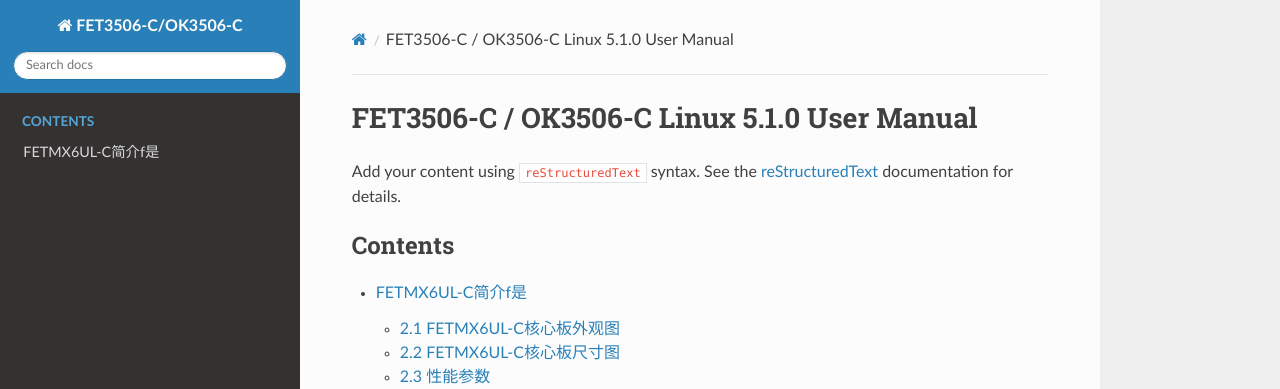
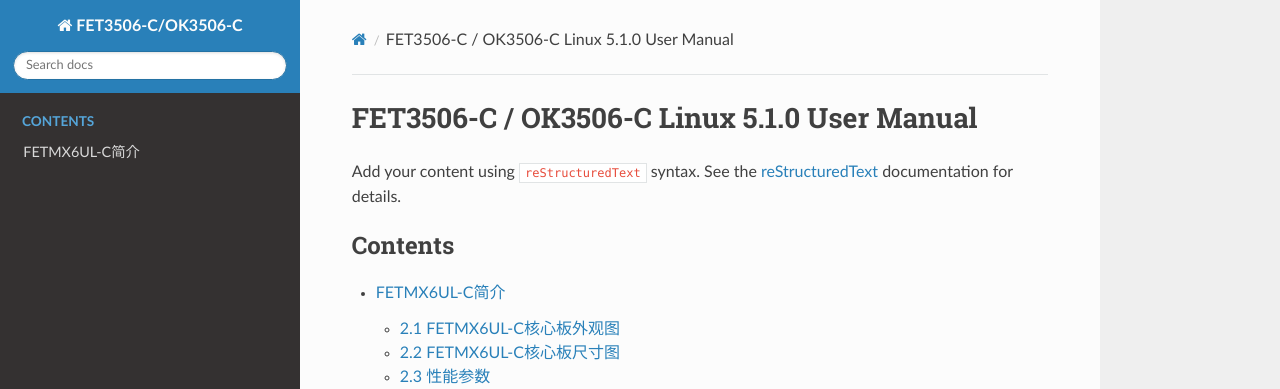
Before and after one commit to ForlinxEmbedded/rk3576, a Sphinx documentation site: the page built from source/index.rst, in a window 1280 px wide. Shown: the top 389 px of the page. Built offline with Sphinx 7.4.7 and the Read the Docs theme 3.1.0, drawn with Linux system fonts in a browser that asks for light colours.

```diff
--- a/source/Hardware.md
+++ b/source/Hardware.md
@@ -1,4 +1,4 @@
-# FETMX6UL-C简介f是
+# FETMX6UL-C简介
 ## 2.1  FETMX6UL-C核心板外观图
 	Nand Flash方案：
 
```
Also changed, not shown: 2 other files.
